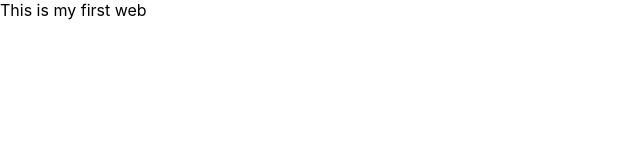
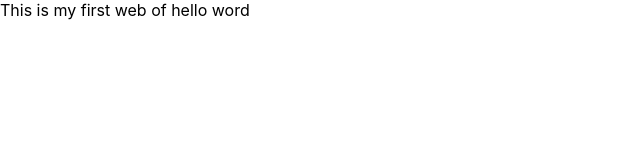
Before and after one commit to gqadirdepar/webproject1, a React (Create React App) app: page / in a window 1280 px wide. Shown: the top 160 px of the page, without its empty margins (0-640 px from the left). Built offline with nearby package versions, Linux system fonts and the light colour scheme.

Commit message:
hello word

```diff
--- a/src/App.js
+++ b/src/App.js
@@ -3,7 +3,7 @@ import './App.css';
 function App() {
   return (
     <div >
-     This is my first web
+     This is my first web of hello word
     </div>
   );
 }
```
Also changed, not shown: 1 other file (tests, documents, lock files or other folders).
